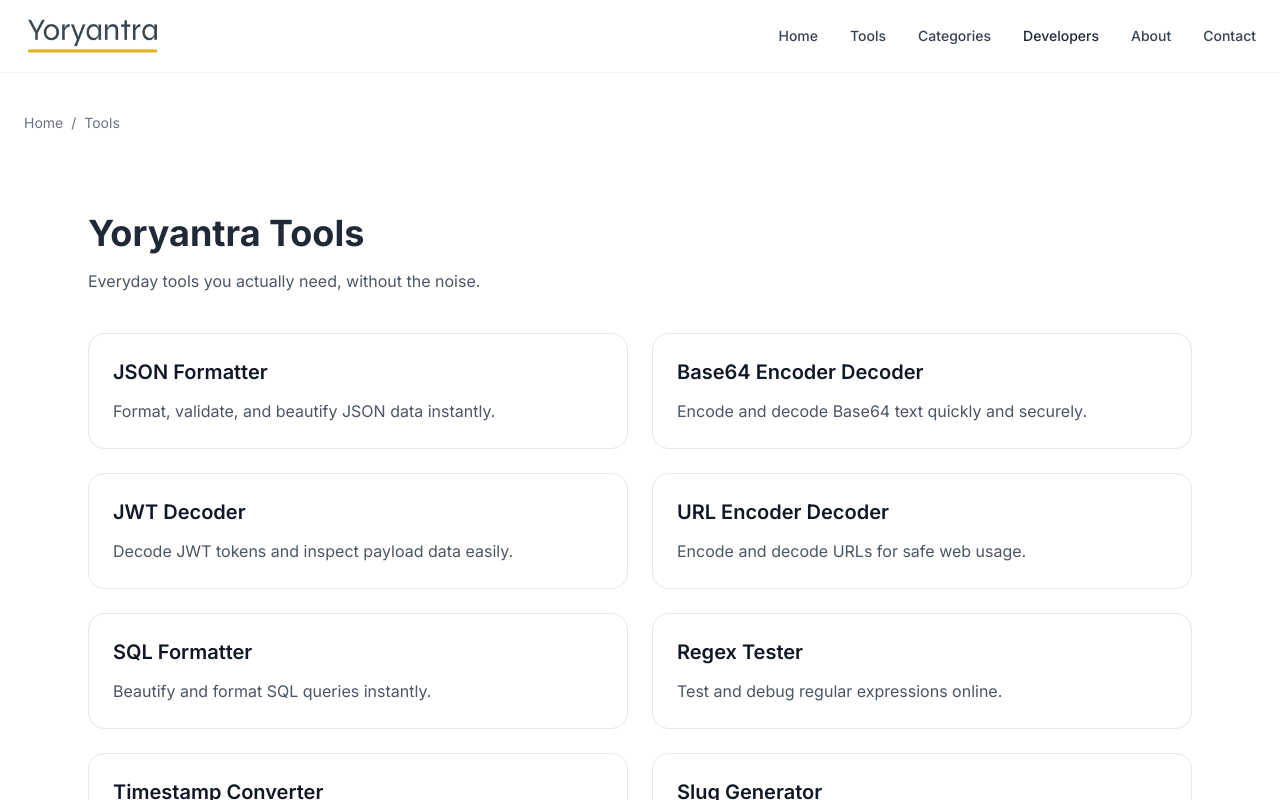
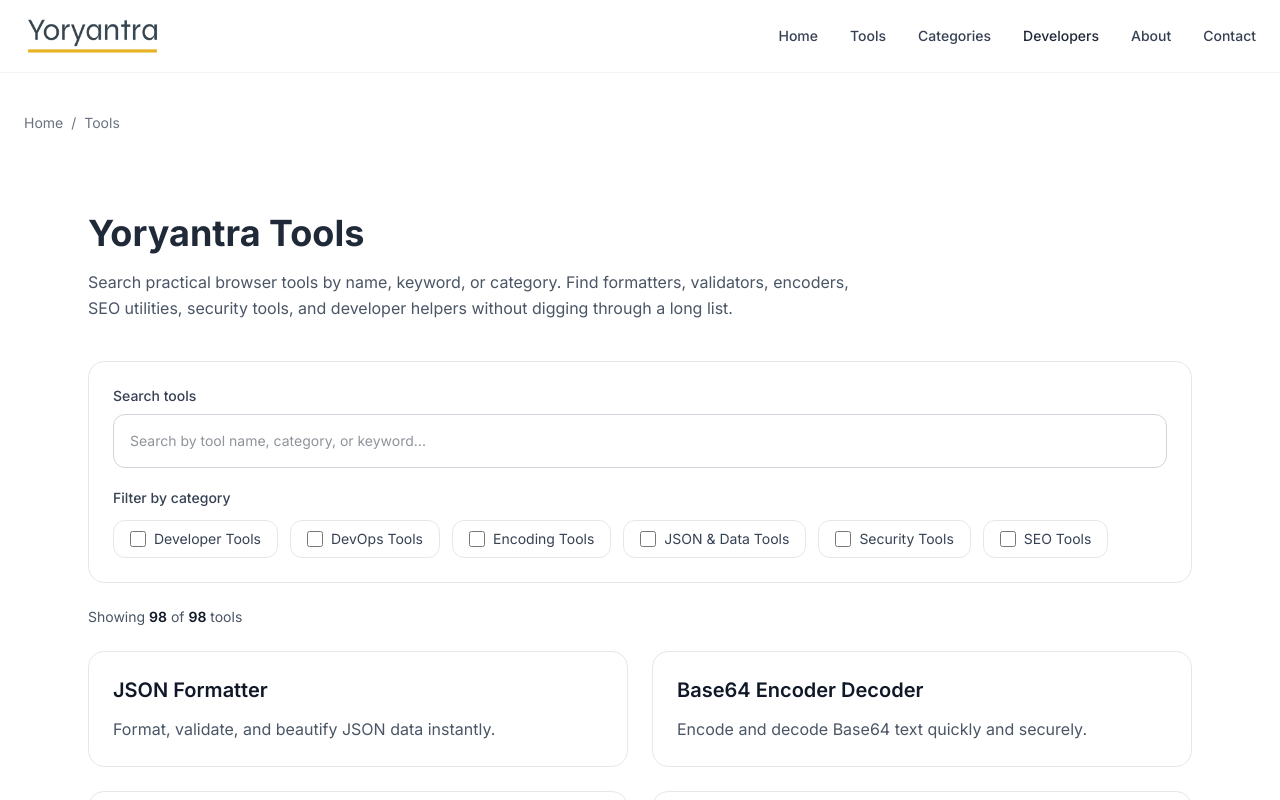
Before and after one commit to vaarunsonawwane-ops/yoryantra-new, a Next.js app: page /tools in a window 1280 px wide. Shown: the top 800 px of the page. Built offline with nearby package versions, Linux system fonts and the light colour scheme.

Commit message:
Search feature update

```diff
--- /dev/null
+++ b/app/tools/ToolsClient.tsx
@@ -0,0 +1,200 @@
+"use client";
+
+import { useMemo, useState } from "react";
+import ToolCard from "@/app/components/ToolCard";
+
+type ToolItem = {
+  title: string;
+  description: string;
+  href: string;
+  category?: string;
+};
+
+type ToolsClientProps = {
+  tools: ToolItem[];
+};
+
+const preferredCategoryOrder = [
+  "Developer Tools",
+  "DevOps Tools",
+  "Encoding Tools",
+  "JSON & Data Tools",
+  "Security Tools",
+  "SEO Tools",
+];
+
+export default function ToolsClient({ tools }: ToolsClientProps) {
+  const [searchQuery, setSearchQuery] = useState("");
+  const [selectedCategories, setSelectedCategories] = useState<string[]>([]);
+
+  const categories = useMemo(() => {
+    const foundCategories = Array.from(
+      new Set(
+        tools
+          .map((tool) => tool.category)
+          .filter((category): category is string => Boolean(category))
+      )
+    );
+
+    return foundCategories.sort((a, b) => {
+      const aIndex = preferredCategoryOrder.indexOf(a);
+      const bIndex = preferredCategoryOrder.indexOf(b);
+
+      if (aIndex === -1 && bIndex === -1) {
+        return a.localeCompare(b);
+      }
+
+      if (aIndex === -1) {
+        return 1;
+      }
+
+      if (bIndex === -1) {
+        return -1;
+      }
+
+      return aIndex - bIndex;
+    });
+  }, [tools]);
+
+  const filteredTools = useMemo(() => {
+    const query = searchQuery.trim().toLowerCase();
+
+    return tools.filter((tool) => {
+      const matchesSearch =
+        !query ||
+        tool.title.toLowerCase().includes(query) ||
+        tool.description.toLowerCase().includes(query) ||
+        tool.href.toLowerCase().includes(query) ||
+        (tool.category || "").toLowerCase().includes(query);
+
+      const matchesCategory =
+        selectedCategories.length === 0 ||
+        (tool.category && selectedCategories.includes(tool.category));
+
+      return matchesSearch && matchesCategory;
+    });
+  }, [searchQuery, selectedCategories, tools]);
+
+  const toggleCategory = (category: string) => {
+    setSelectedCategories((current) =>
+      current.includes(category)
+        ? current.filter((item) => item !== category)
+        : [...current, category]
+    );
+  };
+
+  const clearFilters = () => {
+    setSearchQuery("");
+    setSelectedCategories([]);
+  };
+
+  const hasActiveFilters =
+    searchQuery.trim().length > 0 || selectedCategories.length > 0;
+
+  return (
+    <section className="mt-10">
+      <div className="rounded-2xl border border-gray-200 bg-white p-5 md:p-6">
+        <div>
+          <label className="block mb-2 text-sm font-medium text-gray-700">
+            Search tools
+          </label>
+
+          <input
+            value={searchQuery}
+            onChange={(event) => setSearchQuery(event.target.value)}
+            placeholder="Search by tool name, category, or keyword..."
+            className="w-full rounded-xl border border-gray-300 p-4 text-sm outline-none transition focus:border-transparent focus:ring-2 focus:ring-[var(--green)]"
+          />
+        </div>
+
+        <div className="mt-5">
+          <div className="flex flex-col gap-3 md:flex-row md:items-center md:justify-between">
+            <p className="text-sm font-medium text-gray-700">
+              Filter by category
+            </p>
+
+            {hasActiveFilters && (
+              <button
+                onClick={clearFilters}
+                className="w-fit text-sm font-medium text-[var(--green)] hover:underline"
+              >
+                Clear filters
+              </button>
+            )}
+          </div>
+
+          <div className="mt-3 flex flex-wrap gap-3">
+            {categories.map((category) => {
+              const checked = selectedCategories.includes(category);
+
+              return (
+                <label
+                  key={category}
+                  className={`flex cursor-pointer items-center gap-2 rounded-xl border px-4 py-2 text-sm transition ${
+                    checked
+                      ? "border-[var(--green)] bg-[rgba(47,125,83,0.08)] text-[var(--dark)]"
+                      : "border-gray-200 bg-white text-gray-700 hover:border-gray-300"
+                  }`}
+                >
+                  <input
+                    type="checkbox"
+                    checked={checked}
+                    onChange={() => toggleCategory(category)}
+                    className="h-4 w-4 accent-[var(--green)]"
+                  />
+
+                  <span>{category}</span>
+                </label>
+              );
+            })}
+          </div>
+        </div>
+      </div>
+
+      <div className="mt-6 flex flex-col gap-2 md:flex-row md:items-center md:justify-between">
+        <p className="text-sm text-gray-600">
+          Showing{" "}
+          <span className="font-semibold text-gray-900">
+            {filteredTools.length}
+          </span>{" "}
+          of{" "}
+          <span className="font-semibold text-gray-900">{tools.length}</span>{" "}
+          tools
+        </p>
+
+        {selectedCategories.length > 0 && (
+          <p className="text-sm text-gray-500">
+            Active categories: {selectedCategories.join(", ")}
+          </p>
+        )}
+      </div>
+
+      {filteredTools.length > 0 ? (
+        <div className="grid md:grid-cols-2 gap-6 mt-6">
+          {filteredTools.map((tool) => (
+            <ToolCard
+              key={tool.href}
+              title={tool.title}
+              description={tool.description}
+              href={tool.href}
+            />
+          ))}
+        </div>
+      ) : (
+        <div className="mt-6 rounded-2xl border border-gray-200 bg-gray-50 p-8 text-center">
+          <h2 className="text-xl font-semibold text-gray-900">
+            No matching tools found
+          </h2>
+
+          <p className="mt-3 text-gray-600 leading-relaxed">
+            Try a different keyword or remove one of the selected categories.
+          </p>
+
+          <button onClick={clearFilters} className="yoryantra-btn mt-5">
+            Clear filters
+          </button>
+        </div>
+      )}
+    </section>
+  );
+}
--- a/app/tools/page.tsx
+++ b/app/tools/page.tsx
@@ -1,5 +1,5 @@
-import ToolCard from "@/app/components/ToolCard";
 import { tools } from "@/app/data/tools";
+import ToolsClient from "./ToolsClient";
 
 export const metadata = {
   title: "All Tools | Yoryantra",
@@ -15,24 +15,19 @@ export const metadata = {
 export default function ToolsPage() {
   return (
     <div className="max-w-6xl mx-auto px-6 py-12">
-      <h1 className="text-4xl font-bold text-[var(--dark)]">
-        Yoryantra Tools
-      </h1>
+      <div className="max-w-3xl">
+        <h1 className="text-4xl font-bold text-[var(--dark)]">
+          Yoryantra Tools
+        </h1>
 
-      <p className="mt-4 text-gray-600">
-        Everyday tools you actually need, without the noise.
-      </p>
+        <p className="mt-4 text-gray-600 leading-relaxed">
+          Search practical browser tools by name, keyword, or category. Find
+          formatters, validators, encoders, SEO utilities, security tools, and
+          developer helpers without digging through a long list.
+        </p>
+      </div>
 
-      <div className="grid md:grid-cols-2 gap-6 mt-10">
-        {tools.map((tool) => (
-          <ToolCard
-            key={tool.href}
-            title={tool.title}
-            description={tool.description}
-            href={tool.href}
-          />
-        ))}
-      </div>
+      <ToolsClient tools={tools} />
     </div>
   );
 }
```
